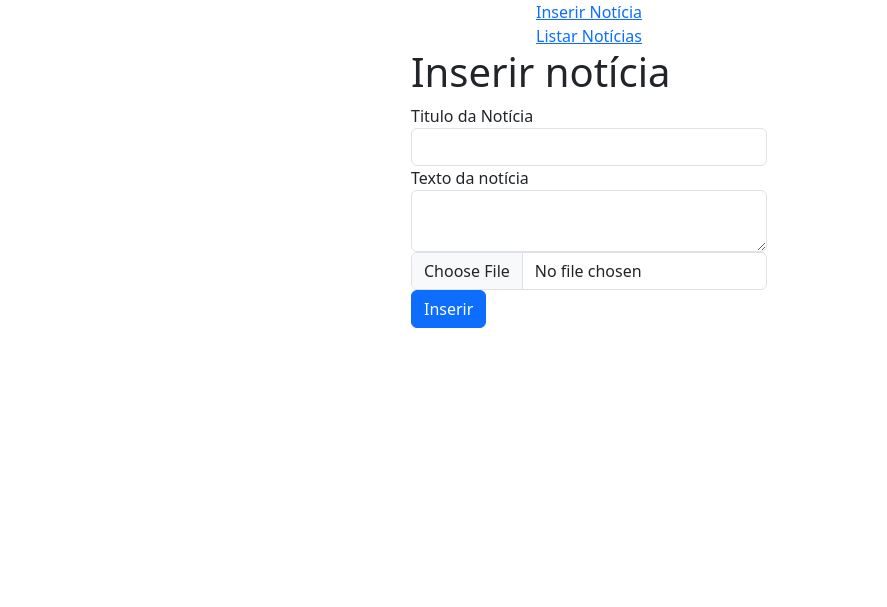
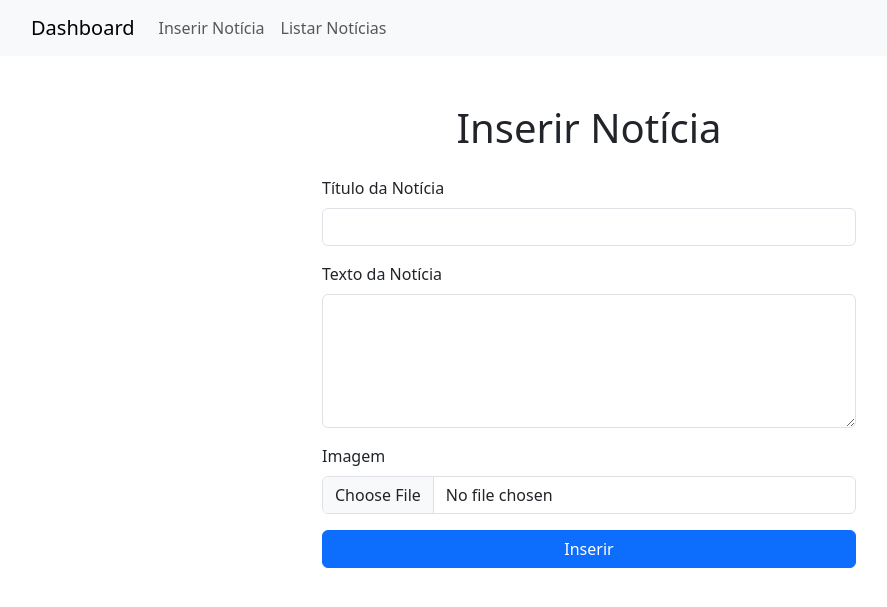
Before and after one commit to faustort/revisaoPHP, a PHP site: page /ProjetoPHPDashboard/dashboard/dashboard.php?pagina=inserir_noticia in a window 1280 px wide. Shown: the top 607 px of the page, without its empty margins (51-938 px from the left). Run offline with PHP 8.4, Linux system fonts and the light colour scheme; a user stored in the database is signed in.

Commit message:
Refactor dashboard header and navigation menu
This commit refactors the dashboard header and navigation menu in the dashboard.php file. The previous code was replaced with a Bootstrap-based navigation menu that includes a logo, a collapsible menu button, and menu items for inserting and listing news articles. The changes improve the layout and user experience of the dashboard.

```diff
--- a/dashboard/dashboard.php
+++ b/dashboard/dashboard.php
@@ -1,41 +1,44 @@
 <?php
+// Inicia a sessão para armazenar informações entre as páginas
 session_start();
 
+// Verifica se o usuário está logado
 if (isset($_SESSION['logado']) && $_SESSION['logado'] == true) {
-    //
+    // Usuário está logado, pode acessar a página
 } else {
-    ///echo "HACKER DO MAL";
+    // Redireciona para a página de login se não estiver logado
     header("Location: index.php");
+    exit(); // Encerra o script após o redirecionamento
 }
-
-
 ?>
 <!DOCTYPE html>
 <html lang="pt-br">
 
 <head>
+    <!-- Configurações de metadados da página -->
     <meta charset="UTF-8">
     <meta name="viewport" content="width=device-width, initial-scale=1.0">
     <title>Dashboard</title>
+    <!-- Importa o CSS do Bootstrap para estilos prontos -->
     <link href="https://cdn.jsdelivr.net/npm/bootstrap@5.3.3/dist/css/bootstrap.min.css" rel="stylesheet" integrity="sha384-QWTKZyjpPEjISv5WaRU9OFeRpok6YctnYmDr5pNlyT2bRjXh0JMhjY6hW+ALEwIH" crossorigin="anonymous">
+    <!-- Importa ícones do Bootstrap -->
     <link rel="stylesheet" href="https://cdn.jsdelivr.net/npm/bootstrap-icons@1.11.3/font/bootstrap-icons.css">
 </head>
 
 <body>
     <?php
-
+    // Inclui o arquivo de cabeçalho
     include __DIR__ . "/header.php";
-
     ?>
 
+    <!-- Container centralizado -->
+    <div class="container">
         <?php
+        // Obtém a página solicitada via GET, se não houver, fica vazia
         $pagina = isset($_GET['pagina']) ? $_GET['pagina'] : '';
 
-    // if ($pagina == "inserir_noticia") {
-    //     include __DIR__ . "/inserir_noticia.php";
-    // }
-
-    switch($pagina){
+        // Seleciona a página a ser incluída com base no valor de $pagina
+        switch ($pagina) {
             case "inserir_noticia":
                 include __DIR__ . "/inserir_noticia.php";
                 break;
@@ -49,18 +52,20 @@ if (isset($_SESSION['logado']) && $_SESSION['logado'] == true) {
                 include __DIR__ . "/editar_noticia.php";
                 break;
             default:
-            echo 'Use o menu para navegar';
+                // Mensagem padrão quando nenhuma página é selecionada
+                echo '<h2 class="welcome-text">Use o menu para navegar</h2>';
                 break;
         }
-
         ?>
+    </div>
 
     <?php
+    // Inclui o arquivo de rodapé
     include __DIR__ . "/footer.php";
     ?>
 
+    <!-- Scripts do Bootstrap -->
     <script src="https://cdn.jsdelivr.net/npm/bootstrap@5.3.3/dist/js/bootstrap.bundle.min.js" integrity="sha384-YvpcrYf0tY3lHB60NNkmXc5s9fDVZLESaAA55NDzOxhy9GkcIdslK1eN7N6jIeHz" crossorigin="anonymous"></script>
-
 </body>
 
 </html>
--- a/dashboard/header.php
+++ b/dashboard/header.php
@@ -1,6 +1,25 @@
-<div class="container">
-    <ul class="menu navbar-nav align-items-center">
-        <li class="navbar-item"><a href="?pagina=inserir_noticia">Inserir Notícia</a></li>
-        <li class="navbar-item"><a href="?pagina=listar_noticias">Listar Notícias</a></li>
-    </ul>
-</div>
+<!-- Menu de Navegação utilizando Bootstrap -->
+<nav class="navbar navbar-expand-lg navbar-light bg-light">
+    <div class="container">
+        <!-- Logo ou nome do site -->
+        <a class="navbar-brand" href="dashboard.php">Dashboard</a>
+        <!-- Botão para exibir menu em telas pequenas -->
+        <button class="navbar-toggler" type="button" data-bs-toggle="collapse" data-bs-target="#navbarNav" aria-controls="navbarNav" aria-expanded="false" aria-label="Alternar navegação">
+            <span class="navbar-toggler-icon"></span>
+        </button>
+        <!-- Itens do menu -->
+        <div class="collapse navbar-collapse" id="navbarNav">
+            <ul class="navbar-nav">
+                <!-- Item de menu -->
+                <li class="nav-item">
+                    <a class="nav-link" href="?pagina=inserir_noticia">Inserir Notícia</a>
+                </li>
+                <!-- Item de menu -->
+                <li class="nav-item">
+                    <a class="nav-link" href="?pagina=listar_noticias">Listar Notícias</a>
+                </li>
+                <!-- Você pode adicionar mais itens aqui -->
+            </ul>
+        </div>
+    </div>
+</nav>
--- a/dashboard/inserir_noticia.php
+++ b/dashboard/inserir_noticia.php
@@ -1,60 +1,78 @@
 <?php
-
-// perguntar se o usário postou alguma coisa?
-// ele fez alguma requisição via método post?
+// Verifica se o formulário foi enviado via método POST
 if (isset($_POST['titulo'])) {
+    // Recebe os dados do formulário
     $titulo = $_POST['titulo'];
     $descricao = $_POST['descricao'];
     $arquivo = $_FILES['imagem'];
 
-    // Caso alguém queira depurar $_FILES
-    // echo '<pre>';
-    // print_r($arquivo);
-    // echo '</pre>';
+    // Inicializa o nome do arquivo como vazio
+    $nome_do_arquivo = "";
 
-    $nome_do_arquivo= "";
-
+    // Inclui as configurações de mídia (constantes, diretórios, tipos permitidos)
     include_once __DIR__ . "/../config/media.php";
 
-    if(!in_array($arquivo['type'], ALLOWED_FILE_TYPES)){
+    // Verifica se o tipo de arquivo enviado é permitido
+    if (!in_array($arquivo['type'], ALLOWED_FILE_TYPES)) {
         exit("Tipo de arquivo não suportado");
     }
-    if($arquivo['size'] > MAX_FILE_SIZE){
+    // Verifica se o tamanho do arquivo não excede o máximo permitido
+    if ($arquivo['size'] > MAX_FILE_SIZE) {
         exit("Arquivo muito grande");
     }
 
+    // Define o caminho de destino para o upload do arquivo
     $destino = UPLOAD_DIR . $arquivo['name'];
 
-    if(move_uploaded_file($arquivo['tmp_name'], $destino)){
+    // Move o arquivo temporário para o destino final
+    if (move_uploaded_file($arquivo['tmp_name'], $destino)) {
         echo "Enviei o arquivo com sucesso!";
         $nome_do_arquivo = $arquivo['name'];
     }
 
-    // eu preciso do banco!!!
+    // Inclui a configuração do banco de dados
     include __DIR__ . '/../config/db.php';
 
-    // agora eu tenho a PDO
-    $stmt = $pdo->prepare("INSERT INTO noticias (titulo,descricao,imagem) VALUES (:titulo, :descricao, :imagem)");
+    // Prepara a consulta SQL para inserir os dados na tabela 'noticias'
+    $stmt = $pdo->prepare("INSERT INTO noticias (titulo, descricao, imagem) VALUES (:titulo, :descricao, :imagem)");
+    // Vincula os parâmetros da consulta às variáveis
     $stmt->bindParam(":titulo", $titulo);
     $stmt->bindParam(":descricao", $descricao);
     $stmt->bindParam(":imagem", $nome_do_arquivo);
+    // Executa a consulta
     $stmt->execute();
 }
+?>
 
-?>
-<div class="container">
-    <div class="row">
-        <div class="col-md-4"></div>
-        <div class="col-md-4">
-            <h1>Inserir notícia</h1>
+<!-- Formulário para inserir notícia -->
+<div class="container mt-5">
+    <div class="row justify-content-center">
+        <!-- Centraliza o formulário na página -->
+        <div class="col-md-6">
+            <h1 class="text-center mb-4">Inserir Notícia</h1>
+            <!-- Início do formulário -->
             <form action="" method="post" enctype="multipart/form-data">
-                <label for="titulo">Titulo da Notícia</label>
-                <input type="text" name="titulo" id="titulo" class="form-control">
-                <label for="descricao">Texto da notícia</label>
-                <textarea name="descricao" id="descricao" class="form-control"></textarea>
-                <input type="file" name="imagem" class="form-control">
-                <input type="submit" value="Inserir" class="btn btn-primary">
+                <!-- Campo para o título da notícia -->
+                <div class="mb-3">
+                    <label for="titulo" class="form-label">Título da Notícia</label>
+                    <input type="text" name="titulo" id="titulo" class="form-control" required>
+                </div>
+                <!-- Campo para o texto da notícia -->
+                <div class="mb-3">
+                    <label for="descricao" class="form-label">Texto da Notícia</label>
+                    <textarea name="descricao" id="descricao" class="form-control" rows="5" required></textarea>
+                </div>
+                <!-- Campo para upload da imagem -->
+                <div class="mb-3">
+                    <label for="imagem" class="form-label">Imagem</label>
+                    <input type="file" name="imagem" id="imagem" class="form-control" required>
+                </div>
+                <!-- Botão para enviar o formulário -->
+                <div class="d-grid">
+                    <input type="submit" value="Inserir" class="btn btn-primary">
+                </div>
             </form>
+            <!-- Fim do formulário -->
         </div>
     </div>
 </div>
```
Also changed, not shown: dashboard/editar_noticia.php (+34 -11 lines), dashboard/listar_noticias.php (+32 -16 lines). Lines whose indentation alone changed are shown as unchanged.
